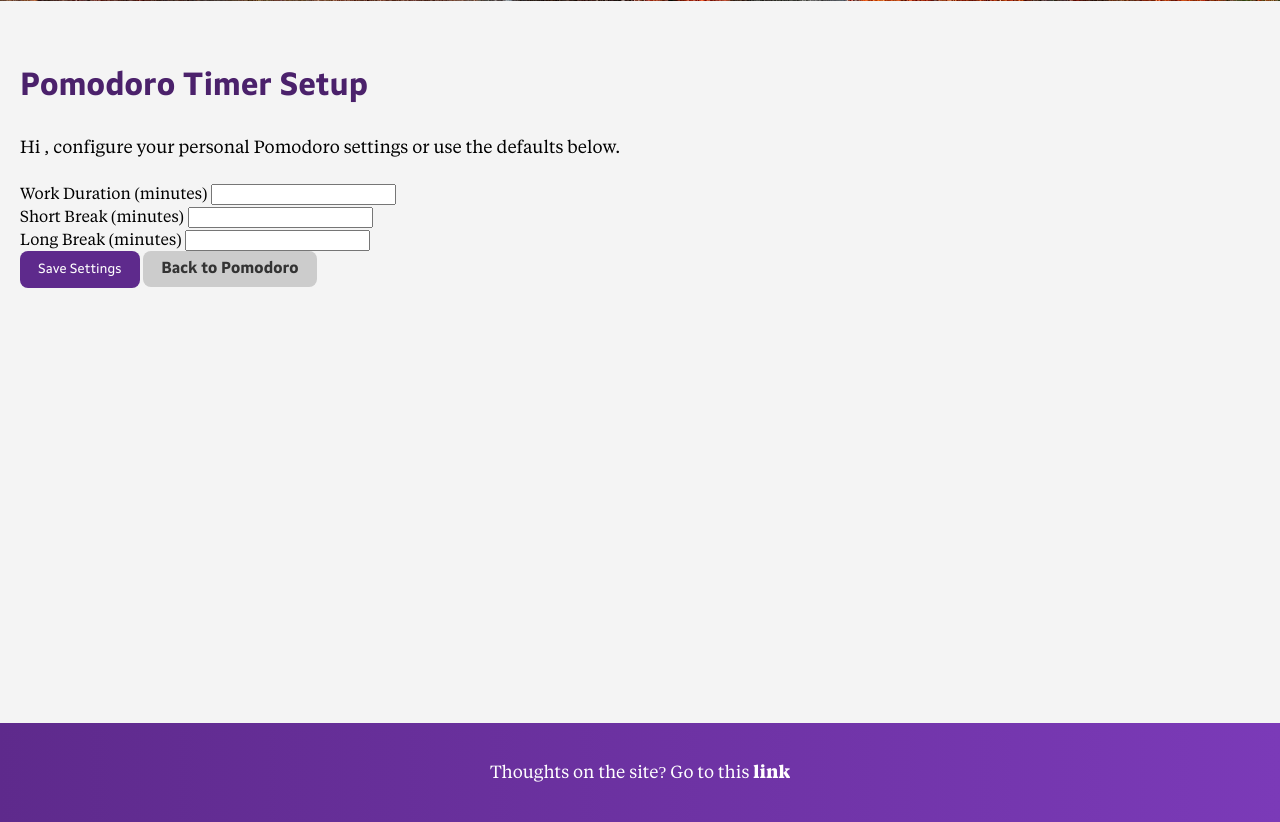
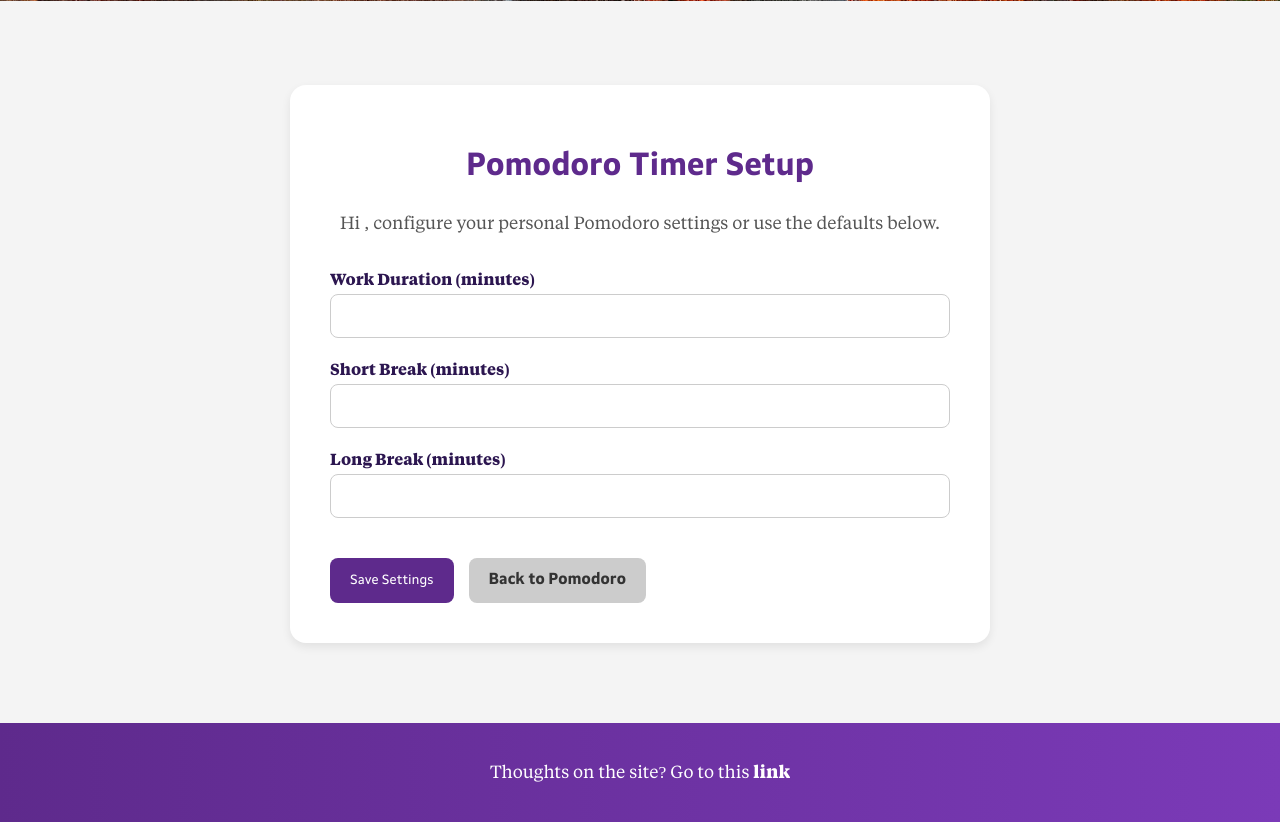
Before and after one commit to Veemon22/hci-amherst-college-student-site, a Flask app: template templates/pomodoro_form.html in a window 1280 px wide. Shown: the part 399-1221 px from the top of the page. Run offline with Flask 3, Linux system fonts and the light colour scheme; the template is opened without the code that fills it, so the values that code supplies are empty; parts of the project's set-up code (start-up, migrations or seed data) failed here and were passed over.

Commit message:
Pomdoro done

```diff
--- a/static/css/pomodoro.css
+++ b/static/css/pomodoro.css
@@ -110,10 +110,15 @@
   font-size: 0.9rem;
   background-color: #e0d4f4;
   color: #5e2a8c;
+  border-radius: 6px;
+  border: none;
+  cursor: pointer;
+  transition: background-color 0.2s ease, transform 0.1s ease;
 }
 
 .btn.small-btn:hover {
   background-color: #d4b6f5;
+  transform: scale(1.05);
 }
 
 /* Stats */
@@ -128,7 +133,7 @@
   font-weight: bold;
 }
 
-/* Task Lists */
+/* ---------------- Task Lists ---------------- */
 .pomodoro-tasks, .completed-tasks {
   text-align: left;
   margin-top: 40px;
@@ -141,14 +146,20 @@
 }
 
 .task-list li {
-  background-color: #f9f6fc;
-  border-radius: 10px;
-  padding: 15px;
+  background-color: #f4f1fa;
+  border-radius: 12px;
+  padding: 15px 20px;
   margin-bottom: 12px;
   display: flex;
   justify-content: space-between;
   align-items: center;
   box-shadow: 0 2px 6px rgba(0,0,0,0.05);
+  transition: transform 0.1s ease, box-shadow 0.2s ease;
+}
+
+.task-list li:hover {
+  transform: translateY(-2px);
+  box-shadow: 0 4px 12px rgba(0,0,0,0.1);
 }
 
 .task-list li strong {
@@ -160,6 +171,8 @@
   font-style: normal;
   color: #666;
   font-size: 0.95rem;
+  display: block;
+  margin-top: 4px;
 }
 
 .task-actions form {
@@ -168,13 +181,157 @@
 }
 
 .completed-tasks li.completed {
-  opacity: 0.7;
+  opacity: 0.6;
   text-decoration: line-through;
 }
 
-/* No Tasks Message */
-.pomodoro-tasks p, .completed-tasks p {
+/* No tasks message */
+.pomodoro-tasks p.empty-message, .completed-tasks p.empty-message {
   font-style: italic;
   color: #888;
   text-align: center;
+  margin-top: 10px;
 }
+
+/* -------- Add Task Form -------- */
+.add-task-form {
+  display: flex;
+  flex-wrap: wrap;
+  gap: 10px;
+  background-color: #f9f6fc;
+  padding: 20px;
+  border-radius: 12px;
+  box-shadow: 0 2px 6px rgba(0,0,0,0.05);
+  margin-bottom: 20px;
+}
+
+.add-task-form input[type="text"],
+.add-task-form input[type="number"],
+.add-task-form select {
+  flex: 1 1 200px;
+  padding: 10px 12px;
+  border-radius: 8px;
+  border: 1px solid #ccc;
+  font-family: "Tiempos", serif;
+  font-size: 0.95rem;
+  transition: border-color 0.2s ease, box-shadow 0.2s ease;
+}
+
+.add-task-form input[type="text"]:focus,
+.add-task-form input[type="number"]:focus,
+.add-task-form select:focus {
+  border-color: #5e2a8c;
+  box-shadow: 0 0 0 2px rgba(94,42,140,0.15);
+  outline: none;
+}
+
+.add-task-form button {
+  background-color: #5e2a8c;
+  color: white;
+  border: none;
+  border-radius: 8px;
+  padding: 10px 18px;
+  font-family: "Setimo", sans-serif;
+  cursor: pointer;
+  transition: background-color 0.3s ease, transform 0.1s ease;
+  flex-shrink: 0;
+}
+
+.add-task-form button:hover {
+  background-color: #4b216b;
+  transform: translateY(-2px);
+}
+
+/* ---------- Pomodoro Form Container ---------- */
+.home-container {
+  max-width: 700px;
+  margin: 40px auto;
+  padding: 40px;
+  background: #fff;
+  border-radius: 16px;
+  box-shadow: 0 4px 10px rgba(0,0,0,0.08);
+  text-align: center;
+  font-family: "Tiempos", serif;
+}
+
+.home-inner h1 {
+  color: #5e2a8c;
+  font-family: "Setimo", sans-serif;
+  margin-bottom: 10px;
+}
+
+.home-inner p {
+  color: #555;
+  margin-bottom: 30px;
+}
+
+/* ---------- Form Fields ---------- */
+.pomodoro-form {
+  display: flex;
+  flex-direction: column;
+  gap: 20px;
+  text-align: left;
+}
+
+.form-group label {
+  font-weight: bold;
+  color: #2c1650;
+  margin-bottom: 5px;
+  display: block;
+}
+
+.form-group input[type="number"] {
+  width: 100%;
+  padding: 12px 14px;
+  border-radius: 8px;
+  border: 1px solid #ccc;
+  font-size: 1rem;
+  transition: border-color 0.2s ease, box-shadow 0.2s ease;
+}
+
+.form-group input[type="number"]:focus {
+  border-color: #5e2a8c;
+  box-shadow: 0 0 0 2px rgba(94,42,140,0.15);
+  outline: none;
+}
+
+/* ---------- Buttons ---------- */
+.form-buttons {
+  display: flex;
+  justify-content: flex-start;
+  gap: 15px;
+  margin-top: 20px;
+}
+
+.form-buttons .btn {
+  background-color: #5e2a8c;
+  color: #fff;
+  border: none;
+  border-radius: 8px;
+  padding: 12px 20px;
+  font-family: "Setimo", sans-serif;
+  cursor: pointer;
+  transition: background-color 0.3s ease, transform 0.1s ease;
+  text-decoration: none;
+}
+
+.form-buttons .btn:hover {
+  background-color: #4b216b;
+  transform: translateY(-2px);
+}
+
+.form-buttons .btn.secondary {
+  background-color: #ccc;
+  color: #333;
+}
+
+/* ---------- Responsive ---------- */
+@media (max-width: 600px) {
+  .home-container {
+    padding: 30px 20px;
+  }
+  .form-buttons {
+    flex-direction: column;
+    gap: 10px;
+  }
+}
--- a/templates/quiz.html
+++ b/templates/quiz.html
@@ -34,7 +34,7 @@
         {% endfor %}
     </div>
 
-    <!-- ✅ Enhanced result container -->
+    <!-- Enhanced result container -->
     <div id="result-container" class="hidden">
         <h2 id="result-title"></h2>
         <p id="score-display"></p>
```
